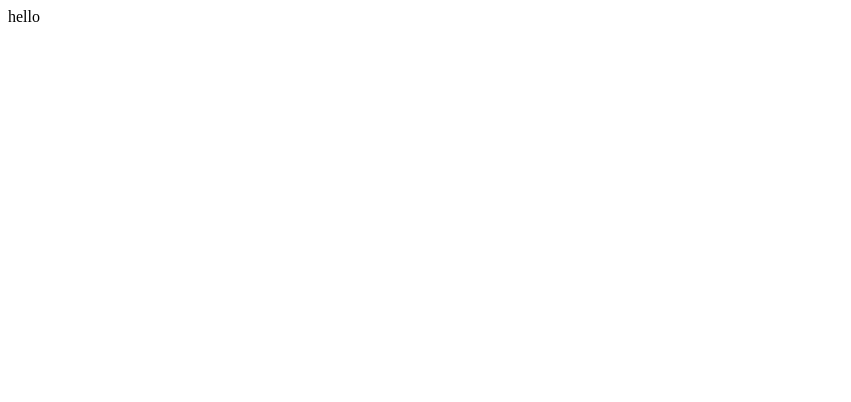
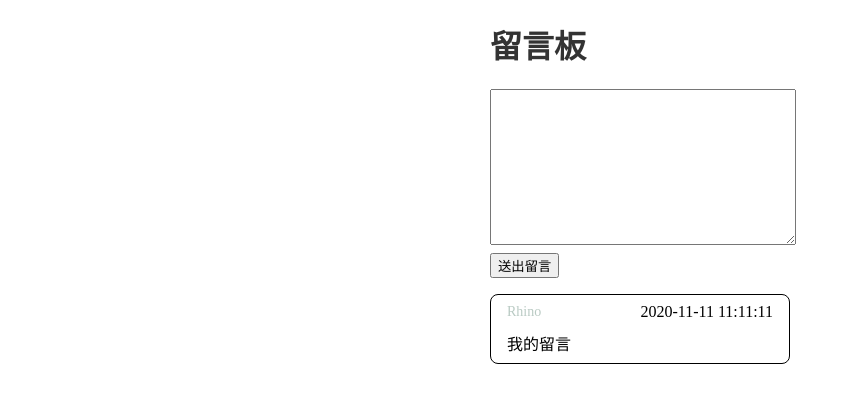
Before and after one commit to RhinoLee/React-todo-list, a React (Create React App) app: page / in a window 1280 px wide. Shown: the top 402 px of the page, without its empty margins (0-851 px from the left). Built offline with nearby package versions, Linux system fonts and the light colour scheme.

Commit message:
feature: 留言板 style

```diff
--- a/src/components/App/App.js
+++ b/src/components/App/App.js
@@ -1,8 +1,81 @@
 import React from "react";
+import styled from "styled-components";
+
+const Page = styled.div`
+  width: 300px;
+  margin: 0 auto;
+`
+
+const Title = styled.h1`
+  color: #333;
+`
+
+const MessageForm = styled.form`
+  margin-top: 16px;
+`
+
+const MessageTextArea = styled.textarea`
+  display: block;
+  width: 100%;
+`
+
+const SubmitButton = styled.button`
+  margin-top: 8px;
+`
+
+const MessageList = styled.div`
+  margin-top: 16px;
+`
+
+const MessageContainer = styled.div`
+  border: 1px solid black;
+  padding: 8px 16px;
+  border-radius: 8px;
+`
+
+const MessageHead = styled.div`
+  display: flex;
+  justify-content: space-between;
+  align-items: center;
+`
+
+const MessageAuthor = styled.div`
+  color: rgba(23, 78, 55, 0.3);
+  font-size: 14px;
+`
+
+const MessageTime = styled.div``
+
+const MessageBody = styled.div`
+  margin-top: 10px;
+  font-size: 16px;
+`
+
+function Message({ author, time, children }) {
+  return (
+    <MessageContainer>
+      <MessageHead>
+        <MessageAuthor>{author}</MessageAuthor>
+        <MessageTime>{time}</MessageTime>
+      </MessageHead>
+
+      <MessageBody>{children}</MessageBody>
+    </MessageContainer>
+  )
+}
 
 function App() {
   return (
-    <div>hello</div>
+    <Page>
+      <Title>留言板</Title>
+      <MessageForm>
+        <MessageTextArea rows={10}></MessageTextArea>
+        <SubmitButton>送出留言</SubmitButton>
+      </MessageForm>
+      <MessageList>
+        <Message author={'Rhino'} time="2020-11-11 11:11:11">我的留言</Message>
+      </MessageList>
+    </Page>
   )
 }
 
```
